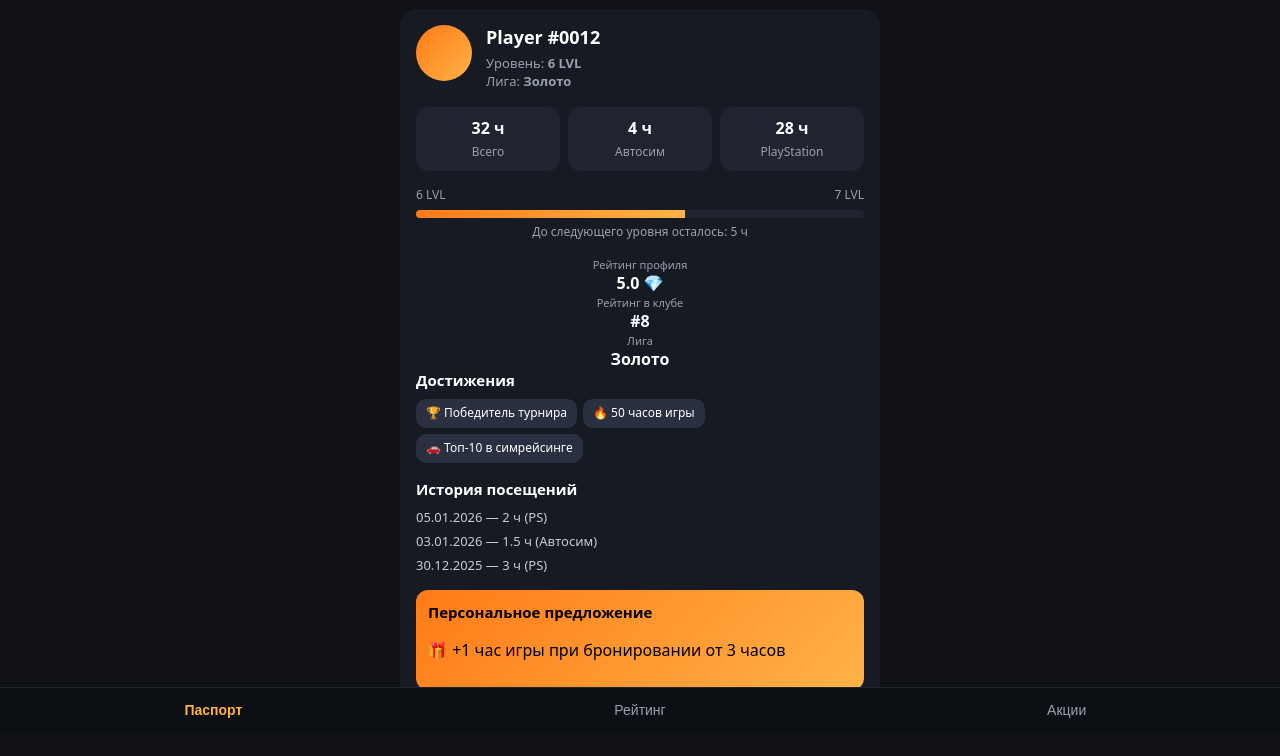
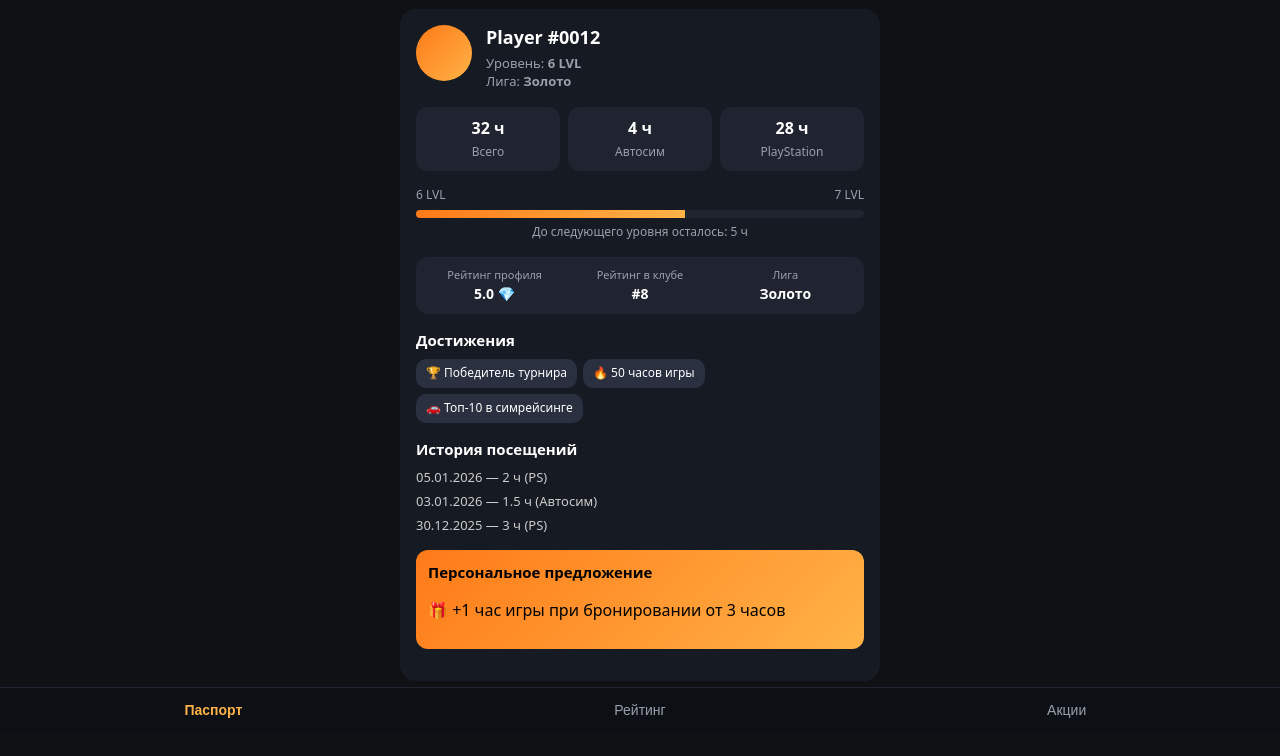
Before and after one commit to ElbrusO/GameClubApp, a plain HTML site: page Index.html in a window 1280 px wide. Shown: the part 68-824 px from the top of the page. Drawn offline with Linux system fonts and the light colour scheme.

Commit message:
Add files via upload

```diff
--- a/style.css
+++ b/style.css
@@ -1,4 +1,4 @@
-/* ===== RESET / BASE ===== */
+/* ===== RESET ===== */
 *,
 *::before,
 *::after {
@@ -17,9 +17,10 @@ body {
   background: #0f1115;
   color: #ffffff;
   line-height: 1.4;
+  padding-bottom: 80px;
 }
 
-/* ===== LAYOUT ===== */
+/* ===== SERVICE HEADER ===== */
 .service-header {
   background: #0c0f14;
   border-bottom: 1px solid #1f2430;
@@ -46,7 +47,7 @@ body {
   letter-spacing: 0.3px;
 }
 
-/* ===== MAIN CARD ===== */
+/* ===== PASSPORT CARD ===== */
 .passport {
   max-width: 480px;
   margin: 16px auto;
@@ -129,7 +130,6 @@ body {
 
 .progress-fill {
   height: 100%;
-  width: 0;
   background: linear-gradient(90deg, #ff7a18, #ffb347);
 }
 
@@ -140,16 +140,32 @@ body {
   text-align: center;
 }
 
-/* ===== MINI PROFILE ===== */
+/* ===== MINI PROFILE (ОДНА СТРОКА) ===== */
+.mini-profile {
+  display: flex;
+  gap: 8px;
+  background: #1f2430;
+  border-radius: 12px;
+  padding: 10px;
+  margin-bottom: 16px;
+}
+
 .mini-profile > div {
   flex: 1;
   text-align: center;
 }
 
 .mini-title {
+  display: block;
   font-size: 11px;
   color: #9aa0ad;
+}
+
+.mini-profile strong {
   display: block;
+  font-size: 14px;
+  font-weight: 600;
+  margin-top: 2px;
 }
 
 /* ===== SECTIONS ===== */
@@ -221,8 +237,3 @@ body {
   color: #ffb347;
   font-weight: 600;
 }
-
-/* ===== SAFE AREA ===== */
-body {
-  padding-bottom: 80px;
-}
```
